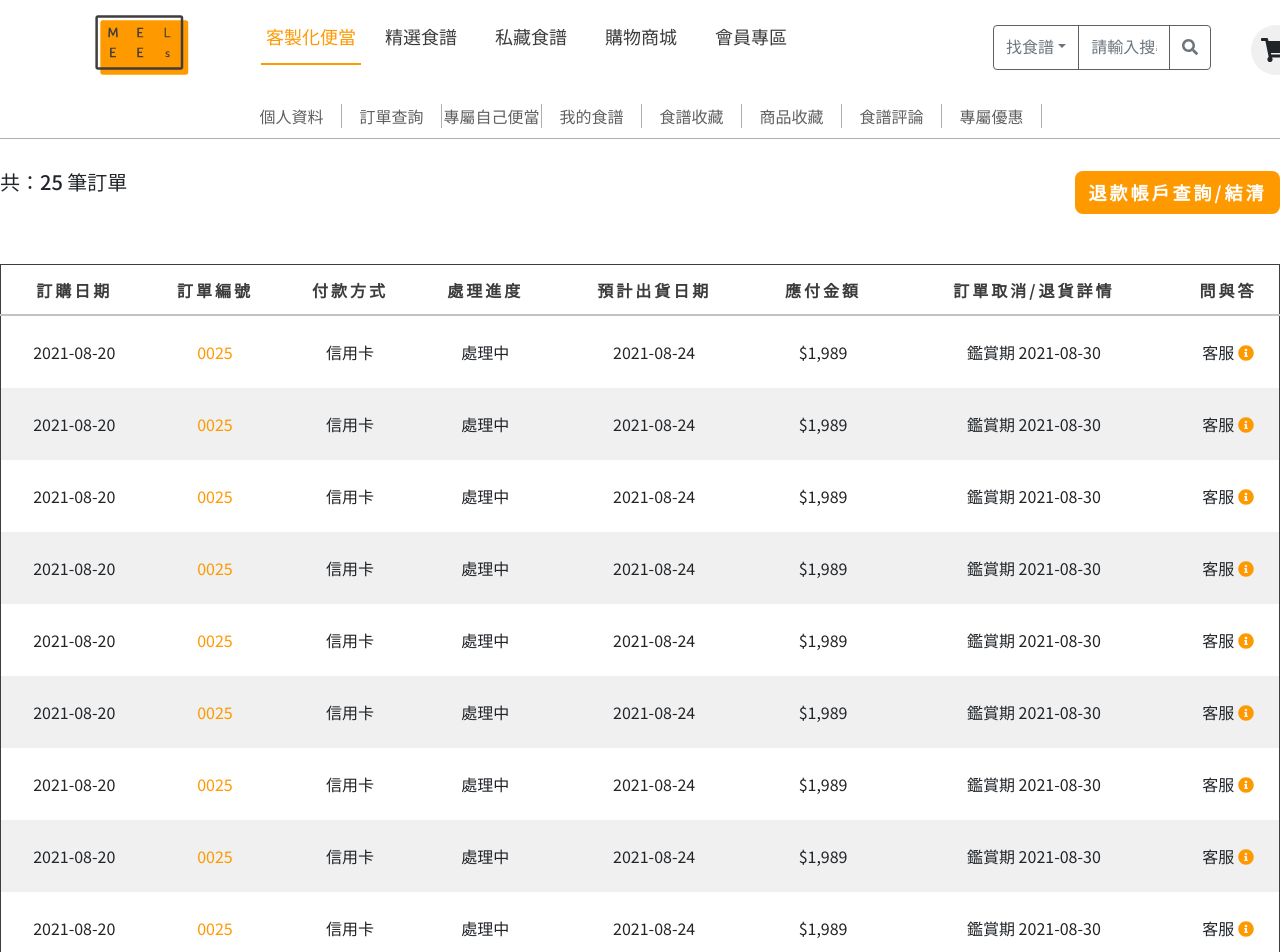
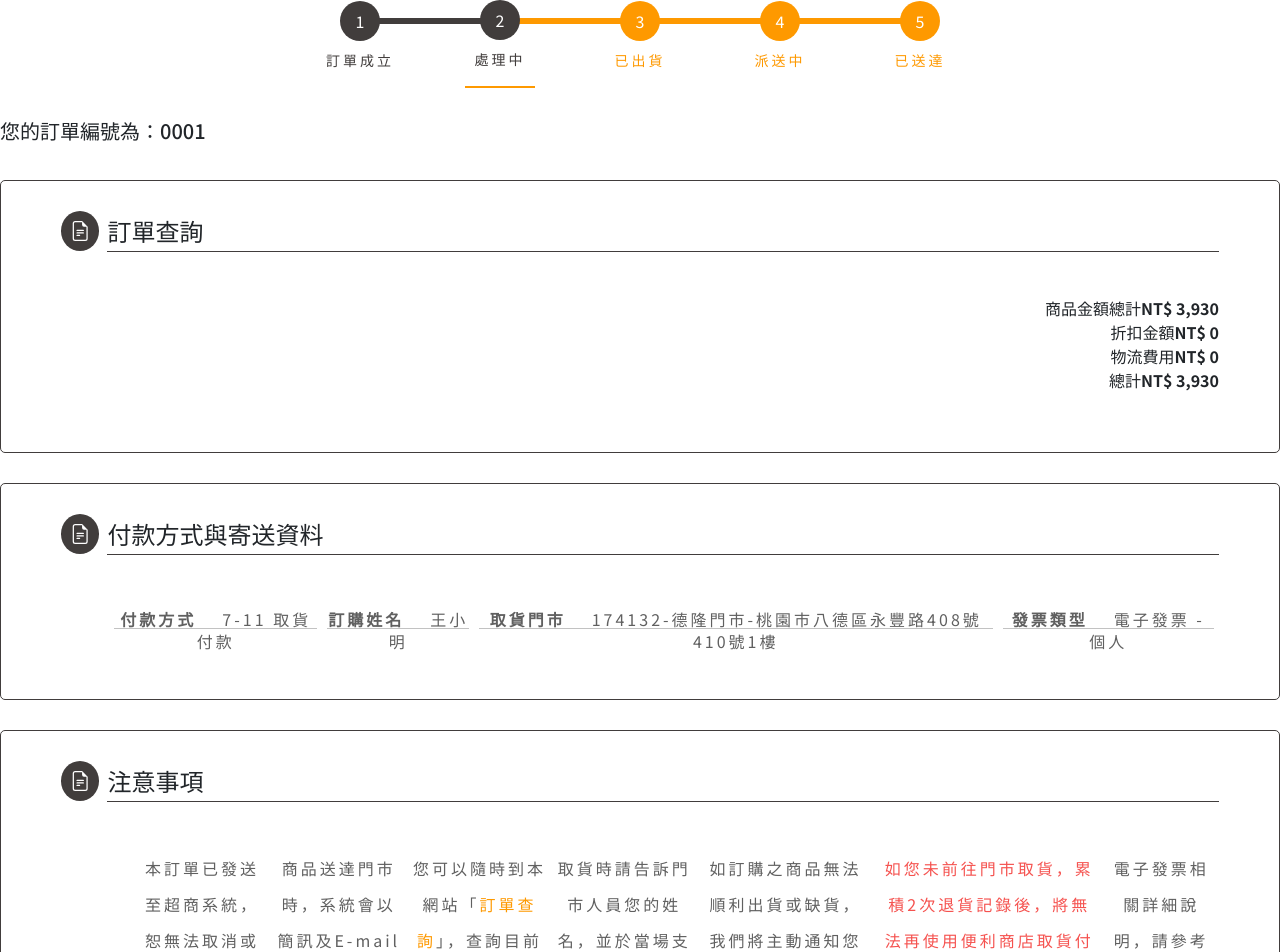
Before and after one commit to gemini497586/melees, a React (Create React App) app in the folder frontend/: page / in a window 1280 px wide. Shown: the top 952 px of the page. Built offline with nearby package versions, Linux system fonts and the light colour scheme.

Commit message:
修改小東西

```diff
--- a/frontend/src/App.js
+++ b/frontend/src/App.js
@@ -1,5 +1,5 @@
 import './style/global.css'
-import './style/header.css'
+// import './style/header.css'
 import Login from './pages/member/Login'
 import Register from './pages/member/Register'
 import EditMemberInfo from './pages/member/EditMemberInfo'
@@ -15,9 +15,9 @@ function App() {
       {/* <Register /> */}
       {/* <EditMemberInfo /> */}
       {/* <EditPassword /> */}
+      {/* <OrderList /> */}
       {/* 未完成分頁 */}
-      <OrderList />
-      {/* <OrderDetails /> */}
+      <OrderDetails />
     </div>
   )
 }
--- a/frontend/src/pages/member/OrderDetails.js
+++ b/frontend/src/pages/member/OrderDetails.js
@@ -1,8 +1,18 @@
 import React from 'react'
+// import Header from '../../component/Header'
+// import MinorBar from './component/MinorBar'
+// import Footer from '../../component/Footer'
+import '../../style/global.css'
+import '../../style/member.css'
+import '../../style/orderList.css'
 
 function OrderDetails() {
   return (
     <>
+      {/* <Header />
+      <MinorBar /> */}
+      <div className="orderList-container">
+        {/* <!-- 訂單進度條 --> */}
         <ol className="progressBar">
           <li>
             <div className="progressBar-icon">1</div>
@@ -25,6 +35,177 @@ function OrderDetails() {
             <p className="progressBar-text font-400S">已送達</p>
           </li>
         </ol>
+        {/* <!-- 訂單編號 --> */}
+        <div className="orderList-title">
+          <h6>您的訂單編號為：0001</h6>
+        </div>
+        {/* <!-- 訂單查詢 --> */}
+        <div className="member-form member-form-forOrderDetail">
+          <div className="member-form-title">
+            <div className="member-form-title-icon">
+              <svg
+                xmlns="http://www.w3.org/2000/svg"
+                width="16"
+                height="16"
+                fill="currentColor"
+                className="bi bi-file-earmark-text"
+                viewBox="0 0 16 16"
+              >
+                <path d="M5.5 7a.5.5 0 0 0 0 1h5a.5.5 0 0 0 0-1h-5zM5 9.5a.5.5 0 0 1 .5-.5h5a.5.5 0 0 1 0 1h-5a.5.5 0 0 1-.5-.5zm0 2a.5.5 0 0 1 .5-.5h2a.5.5 0 0 1 0 1h-2a.5.5 0 0 1-.5-.5z" />
+                <path d="M9.5 0H4a2 2 0 0 0-2 2v12a2 2 0 0 0 2 2h8a2 2 0 0 0 2-2V4.5L9.5 0zm0 1v2A1.5 1.5 0 0 0 11 4.5h2V14a1 1 0 0 1-1 1H4a1 1 0 0 1-1-1V2a1 1 0 0 1 1-1h5.5z" />
+              </svg>
+            </div>
+            <h5>訂單查詢</h5>
+          </div>
+          <div className="member-form-group-content">
+            <table>
+              <thead>
+                <tr>
+                  <th></th>
+                  <th></th>
+                  <th></th>
+                  <th></th>
+                  <th></th>
+                </tr>
+              </thead>
+              <tbody>
+                <tr>
+                  <td></td>
+                  <td></td>
+                  <td></td>
+                  <td></td>
+                  <td></td>
+                </tr>
+                <tr>
+                  <td></td>
+                  <td></td>
+                  <td></td>
+                  <td></td>
+                  <td></td>
+                </tr>
+              </tbody>
+            </table>
+            <div className="sumGroup">
+              <div className="sumGroup-item">
+                <div className="sumGroup-item-subtitle">商品金額總計</div>
+                <div className="sumGroup-item-money">
+                  <strong>
+                    NT$ <span>3,930</span>
+                  </strong>
+                </div>
+              </div>
+              <div className="sumGroup-item">
+                <div className="sumGroup-item-subtitle">折扣金額</div>
+                <div className="sumGroup-item-money">
+                  <strong>
+                    NT$ <span>0</span>
+                  </strong>
+                </div>
+              </div>
+              <div className="sumGroup-item">
+                <div className="sumGroup-item-subtitle">物流費用</div>
+                <div className="sumGroup-item-money">
+                  <strong>
+                    NT$ <span>0</span>
+                  </strong>
+                </div>
+              </div>
+              <div className="sumGroup-item">
+                <div className="sumGroup-item-subtitle">總計</div>
+                <div className="sumGroup-item-money">
+                  <strong>
+                    NT$ <span>3,930</span>
+                  </strong>
+                </div>
+              </div>
+            </div>
+          </div>
+        </div>
+        {/* 付款方式與寄送資料 */}
+        <div className="member-form member-form-forOrderDetail">
+          <div className="member-form-title">
+            <div className="member-form-title-icon">
+              <svg
+                xmlns="http://www.w3.org/2000/svg"
+                width="16"
+                height="16"
+                fill="currentColor"
+                className="bi bi-file-earmark-text"
+                viewBox="0 0 16 16"
+              >
+                <path d="M5.5 7a.5.5 0 0 0 0 1h5a.5.5 0 0 0 0-1h-5zM5 9.5a.5.5 0 0 1 .5-.5h5a.5.5 0 0 1 0 1h-5a.5.5 0 0 1-.5-.5zm0 2a.5.5 0 0 1 .5-.5h2a.5.5 0 0 1 0 1h-2a.5.5 0 0 1-.5-.5z" />
+                <path d="M9.5 0H4a2 2 0 0 0-2 2v12a2 2 0 0 0 2 2h8a2 2 0 0 0 2-2V4.5L9.5 0zm0 1v2A1.5 1.5 0 0 0 11 4.5h2V14a1 1 0 0 1-1 1H4a1 1 0 0 1-1-1V2a1 1 0 0 1 1-1h5.5z" />
+              </svg>
+            </div>
+            <h5>付款方式與寄送資料</h5>
+          </div>
+          <div className="member-form-group-content member-form-group-content-forPayInfo">
+            <ul className="orderDetail-payInfo">
+              <li className="font-400SL">
+                <strong className="font-700SL">付款方式</strong>7-11 取貨付款
+              </li>
+              <li className="font-400SL">
+                <strong className="font-700SL">訂購姓名</strong>王小明
+              </li>
+              <li className="font-400SL">
+                <strong className="font-700SL">取貨門市</strong>
+                174132-德隆門市-桃園市八德區永豐路408號410號1樓
+              </li>
+              <li className="font-400SL">
+                <strong className="font-700SL">發票類型</strong>電子發票 - 個人
+              </li>
+            </ul>
+          </div>
+        </div>
+        {/* 注意事項  */}
+        <div className="member-form member-form-forOrderDetail">
+          <div className="member-form-title">
+            <div className="member-form-title-icon">
+              <svg
+                xmlns="http://www.w3.org/2000/svg"
+                width="16"
+                height="16"
+                fill="currentColor"
+                className="bi bi-file-earmark-text"
+                viewBox="0 0 16 16"
+              >
+                <path d="M5.5 7a.5.5 0 0 0 0 1h5a.5.5 0 0 0 0-1h-5zM5 9.5a.5.5 0 0 1 .5-.5h5a.5.5 0 0 1 0 1h-5a.5.5 0 0 1-.5-.5zm0 2a.5.5 0 0 1 .5-.5h2a.5.5 0 0 1 0 1h-2a.5.5 0 0 1-.5-.5z" />
+                <path d="M9.5 0H4a2 2 0 0 0-2 2v12a2 2 0 0 0 2 2h8a2 2 0 0 0 2-2V4.5L9.5 0zm0 1v2A1.5 1.5 0 0 0 11 4.5h2V14a1 1 0 0 1-1 1H4a1 1 0 0 1-1-1V2a1 1 0 0 1 1-1h5.5z" />
+              </svg>
+            </div>
+            <h5>注意事項</h5>
+          </div>
+          <div className="member-form-group-content">
+            <ul className="orderDetail-notes">
+              <li className="font-400SL">
+                本訂單已發送至超商系統，恕無法取消或修改訂單內容。
+              </li>
+              <li className="font-400SL">
+                商品送達門市時，系統會以簡訊及E-mail通知您取貨。
+              </li>
+              <li className="font-400SL">
+                您可以隨時到本網站「<a href="#/">訂單查詢</a>
+                」，查詢目前訂單處理進度。
+              </li>
+              <li className="font-400SL">
+                取貨時請告訴門市人員您的姓名，並於當場支付現金即可。
+              </li>
+              <li className="font-400SL">
+                如訂購之商品無法順利出貨或缺貨，我們將主動通知您並取消該訂購品項。
+              </li>
+              <li className="font-400SL">
+                <strong>
+                  如您未前往門市取貨，累積2次退貨記錄後，將無法再使用便利商店取貨付款服務，請務必注意！
+                </strong>
+              </li>
+              <li className="font-400SL">
+                電子發票相關詳細說明，請參考「<a href="#/">購物說明</a>」。
+              </li>
+            </ul>
+          </div>
+        </div>
+      </div>
+      {/* <Footer /> */}
     </>
   )
 }
--- a/frontend/src/pages/member/OrderList.js
+++ b/frontend/src/pages/member/OrderList.js
@@ -13,38 +13,38 @@ function OrderList() {
     <>
       <Header />
       <MinorBar />
-      <div class="orderList-container">
-        <div class="orderList-title">
+      <div className="orderList-container">
+        <div className="orderList-title">
           <h6>共：25 筆訂單</h6>
-          <button class="orderList-refundBtn font-700M">
+          <button className="orderList-refundBtn font-700M">
             退款帳戶查詢/結清
           </button>
         </div>
-        <table class="orderList-table">
+        <table className="orderList-table">
           <thead>
             <tr>
-              <th class="font-400SL" scope="col">
+              <th className="font-400SL" scope="col">
                 訂購日期
               </th>
-              <th class="font-400SL" scope="col">
+              <th className="font-400SL" scope="col">
                 訂單編號
               </th>
-              <th class="font-400SL" scope="col">
+              <th className="font-400SL" scope="col">
                 付款方式
               </th>
-              <th class="font-400SL" scope="col">
+              <th className="font-400SL" scope="col">
                 處理進度
               </th>
-              <th class="font-400SL" scope="col">
+              <th className="font-400SL" scope="col">
                 預計出貨日期
               </th>
-              <th class="font-400SL" scope="col">
+              <th className="font-400SL" scope="col">
                 應付金額
               </th>
-              <th class="font-400SL" scope="col">
+              <th className="font-400SL" scope="col">
                 訂單取消/退貨詳情
               </th>
-              <th class="font-400SL" scope="col">
+              <th className="font-400SL" scope="col">
                 問與答
               </th>
             </tr>
--- a/frontend/src/style/orderList.css
+++ b/frontend/src/style/orderList.css
@@ -114,3 +114,49 @@
 .orderList-table tbody td .icon-info {
   color: var(--color-primary);
 }
+
+/* 訂單明細的客製版 */
+.member-form-forOrderDetail {
+  margin-top: 30px;
+}
+/* 付款方式與寄送資料 */
+.member-form-group-content-forPayInfo {
+  margin: 0 0 30px 0;
+}
+.member-form-forOrderDetail .orderDetail-payInfo {
+  list-style: none;
+  color: var(--color-grey-800);
+  margin-left: 16px;
+}
+.member-form-forOrderDetail .orderDetail-payInfo li {
+  padding: 20px 0;
+  border-bottom: 1px solid var(--color-grey-500);
+}
+.member-form-forOrderDetail .orderDetail-payInfo li strong {
+  margin-right: 26px;
+}
+/* 注意事項 */
+.member-form-forOrderDetail .orderDetail-notes {
+  color: var(--color-grey-800);
+  margin-left: 40px;
+}
+.member-form-forOrderDetail .orderDetail-notes li {
+  line-height: 36px;
+}
+.member-form-forOrderDetail .orderDetail-notes li a {
+  color: var(--color-primary);
+  text-decoration: none;
+}
+.member-form-forOrderDetail .orderDetail-notes li strong {
+  color: var(--color-red-C);
+  font-weight: 400;
+}
+
+.member-form-forOrderDetail .sumGroup {
+  width: 100%;
+  text-align: right;
+}
+.member-form-forOrderDetail .sumGroup-item {
+  display: flex;
+  justify-content: right;
+}
```
Also changed, not shown: frontend/src/pages/member/Login.js (+13 -13 lines). Lines whose indentation alone changed are shown as unchanged.
